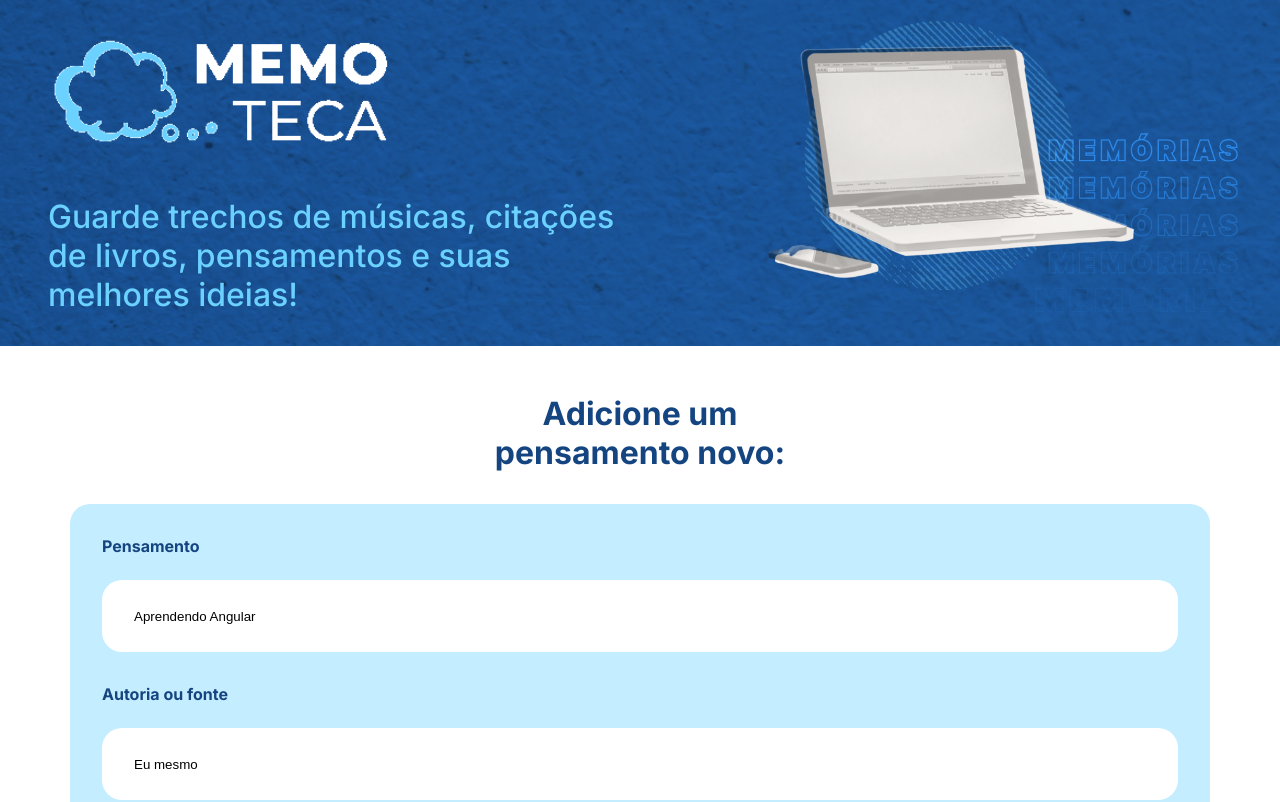
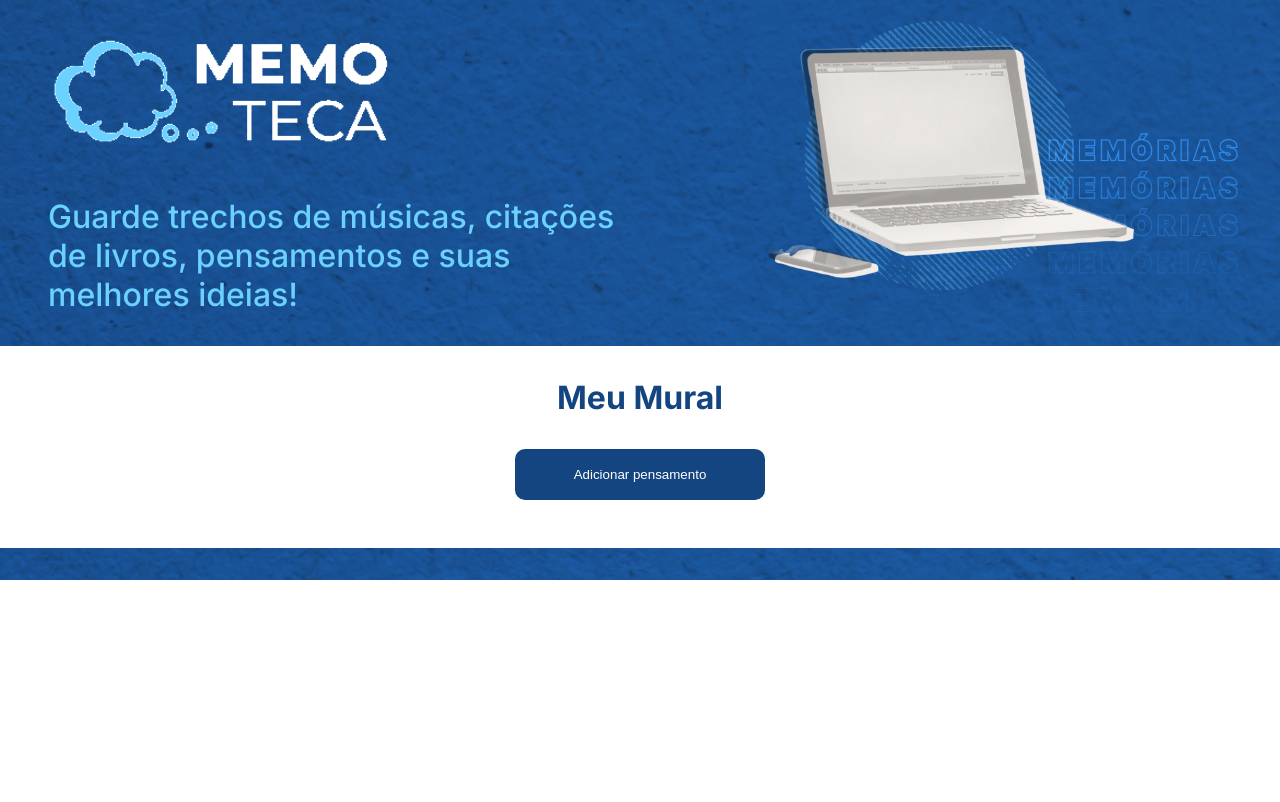
Before and after one commit to vitorcbs/memoteca, an Angular app: page /listarPensamento in a window 1280 px wide. Before the commit this address led to /. Shown: the top 802 px of the page. Built offline with nearby package versions, Linux system fonts and the light colour scheme.

Commit message:
Router Link insert

```diff
--- a/src/app/app-routing.module.ts
+++ b/src/app/app-routing.module.ts
@@ -1,7 +1,23 @@
-import { NgModule } from '@angular/core';
+import { ListarPensamentosComponent } from './componentes/pensamentos/listar-pensamentos/listar-pensamentos.component';
+import { CriarPensamentoComponent } from './componentes/pensamentos/criar-pensamento/criar-pensamento.component';
+import { NgModule, Component } from '@angular/core';
 import { Routes, RouterModule } from '@angular/router';
 
-const routes: Routes = [];
+const routes: Routes = [
+  {
+    path: '',
+    redirectTo: 'listarPensamento',
+    pathMatch: 'full'
+  },
+  {
+    path:'criarPensamento',
+    component: CriarPensamentoComponent
+  },
+  {
+    path:'listarPensamento',
+    component: ListarPensamentosComponent
+  }
+];
 
 @NgModule({
   imports: [RouterModule.forRoot(routes)],
--- a/src/app/app.component.html
+++ b/src/app/app.component.html
@@ -1,5 +1,5 @@
 <app-cabecalho></app-cabecalho>
 <main>
-  <app-criar-pensamento></app-criar-pensamento>
+  <router-outlet></router-outlet>
 </main>
 <app-rodape></app-rodape>
--- a/src/app/componentes/pensamentos/criar-pensamento/criar-pensamento.component.html
+++ b/src/app/componentes/pensamentos/criar-pensamento/criar-pensamento.component.html
@@ -10,7 +10,7 @@
       id="pensamento"
       name="pensamento"
       placeholder="Digite o pensamento"
-      [(value)]="pensamento.conteudo">
+      [(ngModel)]="pensamento.conteudo">
 
     <label for="autoria">Autoria ou fonte</label>
     <input
@@ -19,7 +19,7 @@
       id="autoria"
       name="autoria"
       placeholder="Digite a autoria ou fonte"
-      [(value)]="pensamento.autoria">
+      [(ngModel)]="pensamento.autoria">
 
     <label for="modelo">Selecione o modelo do card:</label>
     <div class="container-radio">
@@ -29,6 +29,7 @@
             type="radio"
             id="modelo1"
             value="modelo1"
+            [(ngModel)]="pensamento.modelo"
             name="modelo-card">
             <div class="custom-radio">
               <span></span>
@@ -49,6 +50,7 @@
             type="radio"
             id="modelo2"
             value="modelo2"
+            [(ngModel)]="pensamento.modelo"
             name="modelo-card">
             <div class="custom-radio">
               <span></span>
@@ -69,6 +71,7 @@
             type="radio"
             id="modelo3"
             value="modelo3"
+            [(ngModel)]="pensamento.modelo"
             name="modelo-card">
             <div class="custom-radio">
               <span></span>
@@ -85,7 +88,7 @@
     </div>
     <div class="acoes">
       <button (click)="criarPensamento()" class="botao">Salvar</button>
-      <button class="botao">Cancelar</button>
+      <button routerLink="/listarPensamento" (click)="cancelarPensamento()" class="botao">Cancelar</button>
     </div>
   </form>
 </section>
--- a/src/app/componentes/pensamentos/criar-pensamento/criar-pensamento.component.ts
+++ b/src/app/componentes/pensamentos/criar-pensamento/criar-pensamento.component.ts
@@ -10,13 +10,18 @@ export class CriarPensamentoComponent implements OnInit {
   pensamento = {
     id: '1',
     conteudo: 'Aprendendo Angular',
-    autoria: 'Eu mesmo'
+    autoria: 'Eu mesmo',
+    modelo: 'modelo1'
   }
 
   criarPensamento() {
     alert("Novo pensamento criado")
   }
 
+  cancelarPensamento() {
+    alert("Novo pensamento cancelado")
+  }
+
   constructor() {};
 
   ngOnInit(): void {};
--- /dev/null
+++ b/src/app/componentes/pensamentos/listar-pensamentos/listar-pensamentos.component.css
@@ -0,0 +1,18 @@
+.mural {
+  display: flex;
+  flex-wrap: wrap;
+  gap: 2rem;
+  justify-content: center;
+  margin: 1rem 0 2rem;
+}
+
+.d-flex{
+  display: flex;
+  flex-direction: column;
+  gap: 2rem;
+}
+
+.sem-pensamentos {
+  text-align: center;
+  padding: 2rem 0 5rem;
+}
--- /dev/null
+++ b/src/app/componentes/pensamentos/listar-pensamentos/listar-pensamentos.component.html
@@ -0,0 +1,6 @@
+<section class="container">
+  <header class="header d-flex">
+      <h2 class="ff-inter">Meu Mural</h2>
+      <button routerLink="/criarPensamento" class="botao">Adicionar pensamento</button>
+  </header>
+</section>
--- /dev/null
+++ b/src/app/componentes/pensamentos/listar-pensamentos/listar-pensamentos.component.ts
@@ -0,0 +1,15 @@
+import { Component, OnInit } from '@angular/core';
+
+@Component({
+  selector: 'app-listar-pensamentos',
+  templateUrl: './listar-pensamentos.component.html',
+  styleUrls: ['./listar-pensamentos.component.css']
+})
+export class ListarPensamentosComponent implements OnInit {
+
+  constructor() { }
+
+  ngOnInit(): void {
+  }
+
+}
```
Also changed, not shown: src/app/app.module.ts (+6 -2 lines), 1 other file (tests, documents, lock files or other folders).
